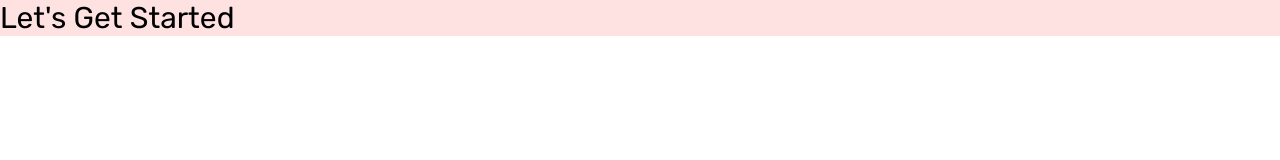
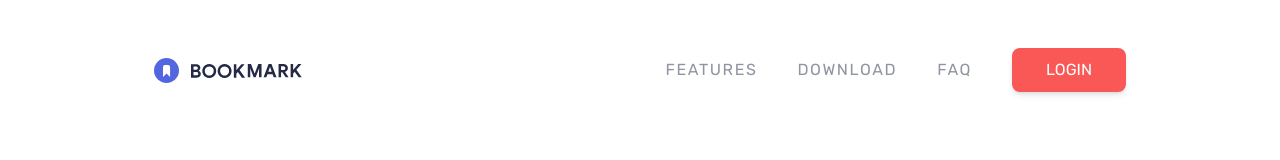
Before and after one commit to graysteven/bookmark-with-tailwind-css, a website: page index.html in a window 1280 px wide. Drawn offline with Linux system fonts and the light colour scheme.

Commit message:
feat: add the Navbar

```diff
--- a/index.html
+++ b/index.html
@@ -13,7 +13,35 @@
     <link rel="stylesheet" href="css/style.css" />
     <title>Bookmark</title>
   </head>
-  <body>
-    <h1 class="text-3xl bg-red-100">Let's Get Started</h1>
+  <body class="overflow-x-hidden">
+    <!-- Navbar -->
+    <nav class="container relative mx-auto p-6">
+      <!-- Flex Container For Nav Items -->
+      <div class="flex items-center justify-between space-x-20 my-6">
+        <!-- Logo -->
+        <div class="z-30">
+          <img src="assets/logo-bookmark.svg" alt="Logo" id="logo" />
+        </div>
+
+        <!-- Menu Items -->
+        <div
+          class="hidden items-center space-x-10 uppercase text-grayishBlue md:flex"
+        >
+          <a href="#features" class="tracking-widest hover:text-softRed"
+            >Features</a
+          >
+          <a href="#download" class="tracking-widest hover:text-softRed"
+            >Download</a
+          >
+          <a href="#faq" class="tracking-widest hover:text-softRed">FAQ</a>
+
+          <a
+            href="#"
+            class="px-8 py-2 text-white bg-softRed border-2 border-softRed rounded-lg shadow-md hover:text-softRed hover:bg-white"
+            >Login</a
+          >
+        </div>
+      </div>
+    </nav>
   </body>
 </html>
```
Also changed, not shown: css/style.css.
